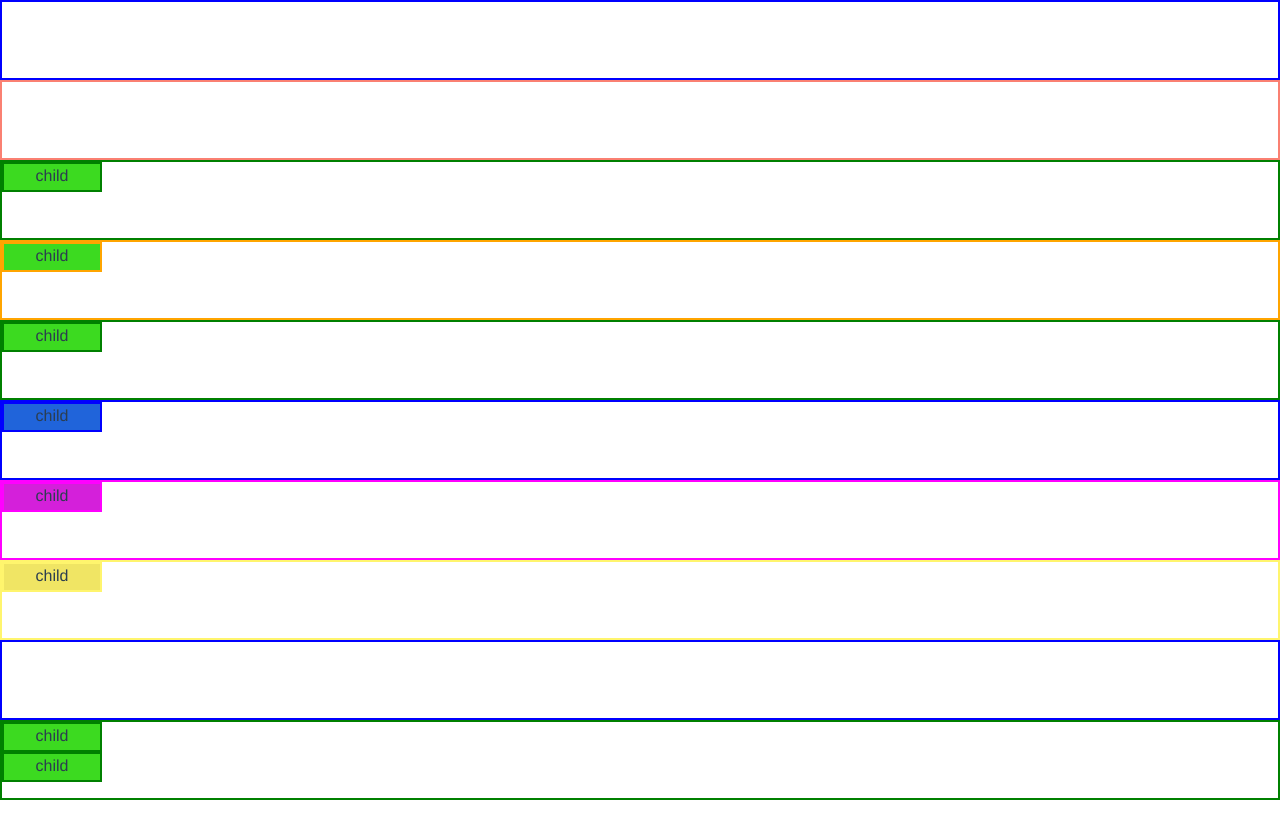
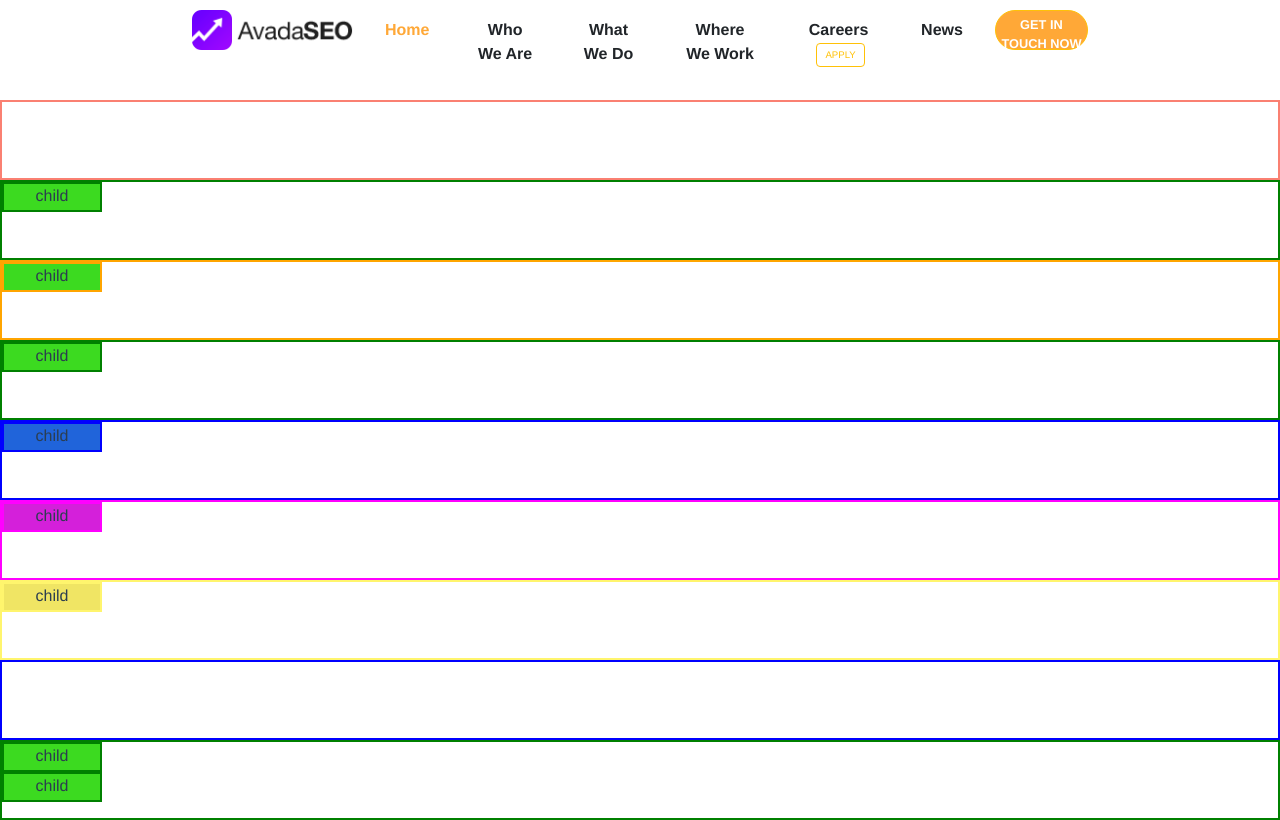
Before and after one commit to catclou/proj-html-vuejs, a Vue app: page / in a window 1280 px wide. Built offline with nearby package versions, Linux system fonts and the light colour scheme.

Commit message:
completato header

```diff
--- a/src/App.vue
+++ b/src/App.vue
@@ -1,5 +1,5 @@
 <template>
-  <div id="app">
+  <div id="app" class="d-flex flex-column">
     <!-- <h1 class="text-success">Titolo di prova <i class="fa-solid fa-circle-check"></i></h1> -->
     <HeaderComp/>
     <HeroFirst/>
--- a/src/components/HeaderComp.vue
+++ b/src/components/HeaderComp.vue
@@ -1,26 +1,58 @@
 <template>
-    <div>
-
-    </div>
+    <header class="d-flex justify-content-between">
+        <img src="../assets/img/logo_seo_1x.png" alt="">
+        <nav class="h-100">
+            <ul class="list-unstyled d-flex h-100">
+                <a href="#" id="home" class="ms-3 text-capitalize list-group-item">home</a>
+                <a href="#" class="ms-3 text-capitalize list-group-item">who we are</a>
+                <a href="#" class="ms-3 text-capitalize list-group-item">what we do</a>
+                <a href="#" class="ms-3 text-capitalize list-group-item">Where We Work</a>
+                <a href="#" class="ms-3 text-capitalize list-group-item">Careers <button class="text-uppercase btn btn-outline-warning btn-sm rounded ms-1">apply</button></a>
+                <a href="#" class="ms-3 text-capitalize list-group-item">news</a>
+                <button id="get_in_touch" class="btn btn-warning btn-sm rounded-pill ms-3 text-uppercase text-white">get in touch now</button>
+            </ul>
+        </nav>
+    </header>
 </template>
 
 <script>
-// import "bootstrap"
-// import HelloWorld from './components/HelloWorld.vue'
 
 export default {
     name: 'HeaderComp',
-    components: {
-        // HelloWorld
-    }
 }
 </script>
 
 <style scoped lang="scss">
-// @import "bootstrap/dist/css/bootstrap.min.css";
-    div {
+    header {
         height: 10vh;
-        width: 100%;
-        border: 2px solid blue;
+        width: 70%;
+        align-self: center;
+        margin: 10px;
+        font-weight: 600;
+
+        img {
+            height: 40px;
+        }
+
+        .list-group-item {
+            border: none!important;
+        }
+
+        a:hover, #home {
+            color: #ffa837!important;
+        }
+
+        #get_in_touch {
+            width: 150px;
+            height: 40px;
+            padding: 4px!important;
+            font-size: 0.8rem;
+            font-weight: 600;
+            background-color: #ffa837!important;
+        }
+
+        .btn-group-sm > .btn, .btn-sm {
+            font-size:0.6rem;
+        }
     }
 </style>
```
